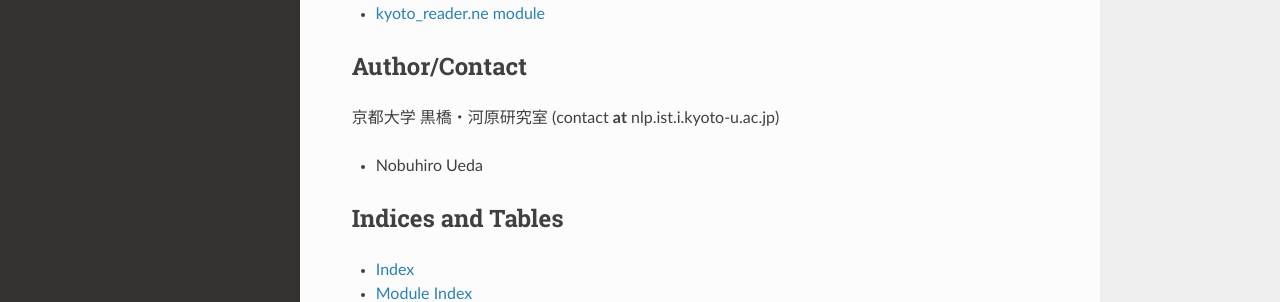
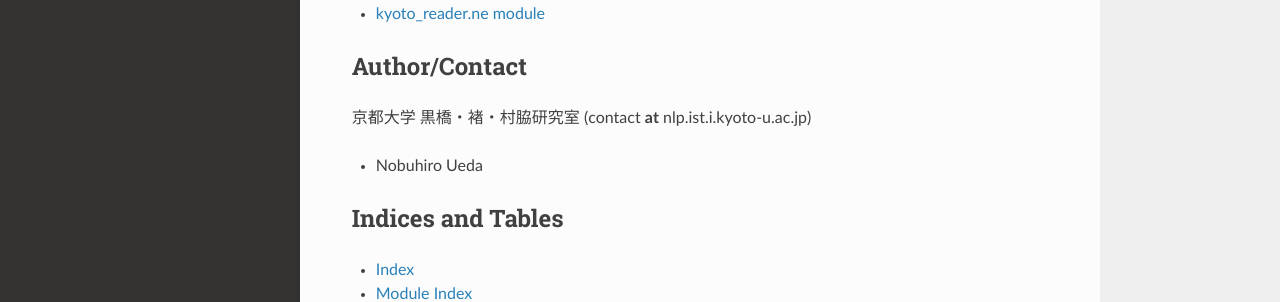
Before and after one commit to ku-nlp/kyoto-reader, a Sphinx documentation site: the page built from docs/source/index.rst, in a window 1280 px wide and 900 px high, scrolled down 3646 px. Shown: the part 381-683 px from the top of the window. Built offline with Sphinx 7.4.7 and the Read the Docs theme 2.0.0, drawn with Linux system fonts in a browser that asks for light colours; the version number could not be read and is left out.

Commit message:
update lab name

```diff
--- a/docs/source/index.rst
+++ b/docs/source/index.rst
@@ -219,7 +219,7 @@ Documents
 
 Author/Contact
 ========================
-京都大学 黒橋・河原研究室 (contact **at** nlp.ist.i.kyoto-u.ac.jp)
+京都大学 黒橋・褚・村脇研究室 (contact **at** nlp.ist.i.kyoto-u.ac.jp)
 
 - Nobuhiro Ueda
 
```
Also changed, not shown: README.md (+1 -1 lines).
